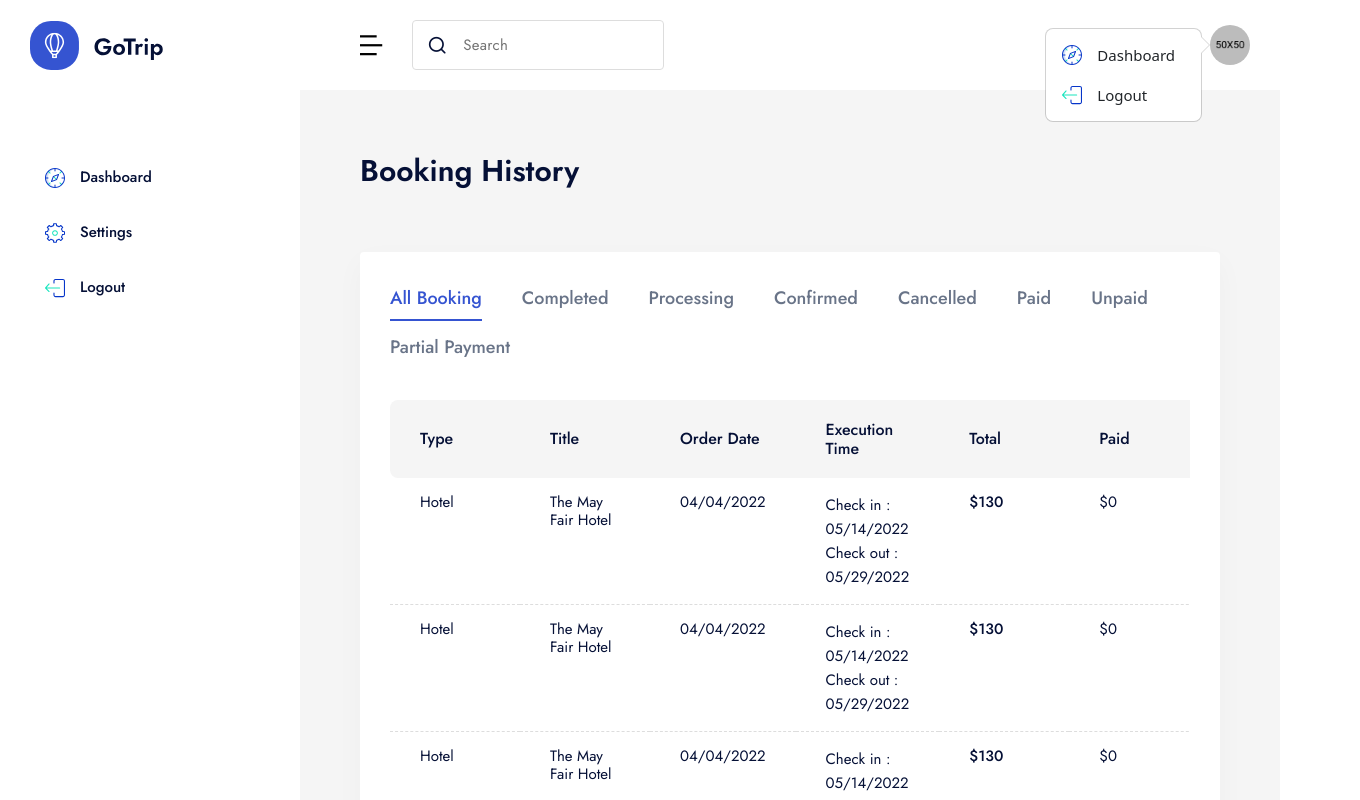
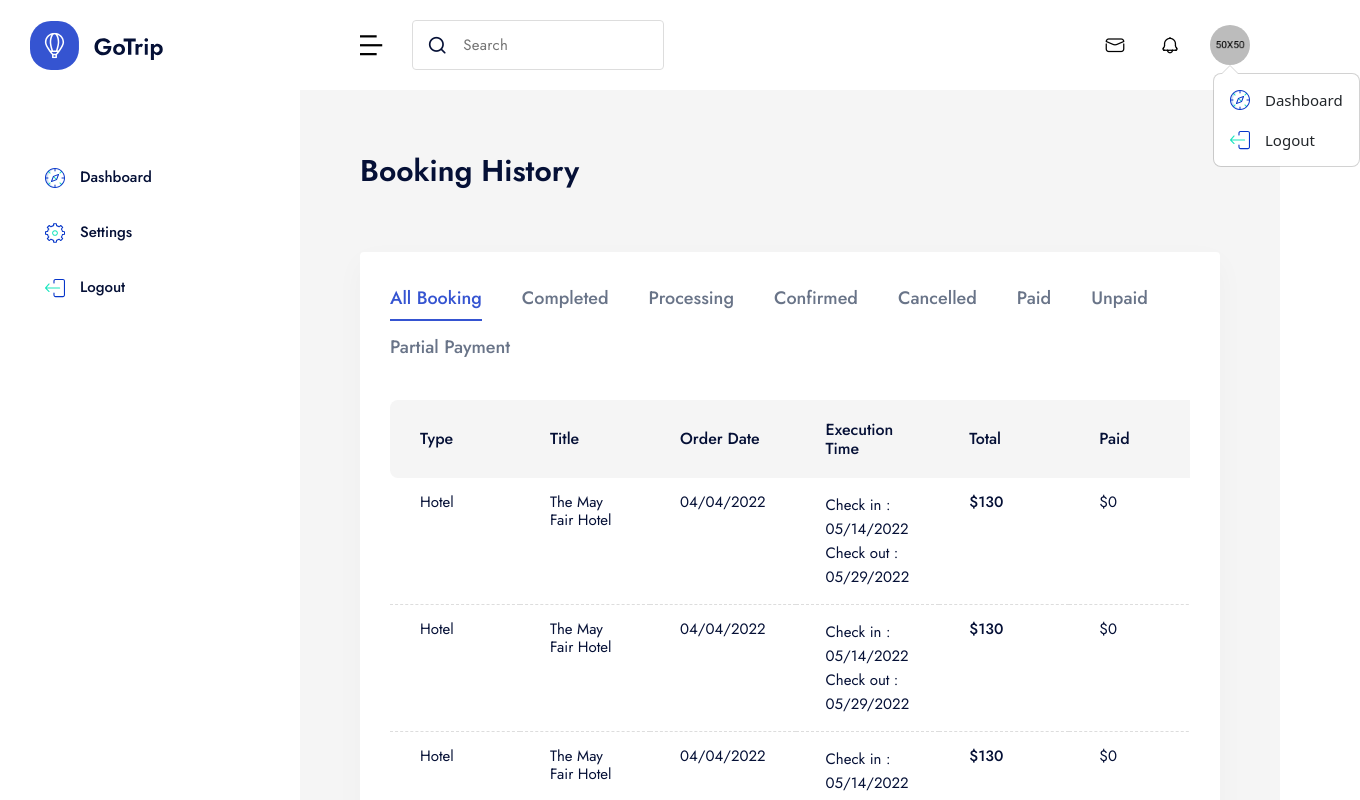
Before and after one commit to Portia210/hotels_website, a Next.js app: page /en/dashboard/db-booking in a window 1280 px wide. Both pictures are taken after a click on the button 1230 px from the left and 45 px from the top of the page. Shown: the top 800 px of the page, 1360 px wide, since content can reach past the window. Built offline with nearby package versions, Linux system fonts and the light colour scheme; no server answers.

Commit message:
update useravatar

```diff
--- a/components/header/dashboard-header/UserAvatar.jsx
+++ b/components/header/dashboard-header/UserAvatar.jsx
@@ -1,68 +1,36 @@
-import Link from "next/link";
+import { useClerk } from "@clerk/nextjs";
 import Image from "next/image";
+import { useRouter } from "next/navigation";
 import { useEffect } from "react";
 import { createRoot } from "react-dom/client";
-import { useClerk } from "@clerk/nextjs";
-import { useRouter } from "next/navigation";
+import UserPopoverContent from "./UserPopoverContent";
 
 export default function UserAvatar({ user }) {
   const router = useRouter();
   const { signOut } = useClerk();
 
+  const onLogout = async () => {
+    await signOut();
+    router.push("/");
+  };
+
   const renderPopover = () => {
     const Popover = require("bootstrap/js/dist/popover");
-    const popoverTriggerList = document.querySelectorAll(
-      '[data-bs-toggle="popover"]'
-    );
+    const popoverTriggerEl = document.getElementById("userAvatarPopover");
 
-    const onLogout = () => {
-      signOut().then(() => {
-        router.push("/login");
-      });
-    };
+    if (!popoverTriggerEl) return;
 
-    const popoverList = [...popoverTriggerList].map((popoverTriggerEl) => {
-      const popoverContent = (
-        <div className="y-gap-20 mr-10">
-          <Link
-            href="/dashboard/db-dashboard"
-            className="d-flex items-center text-15 lh-1 fw-500"
-          >
-            <Image
-              width={20}
-              height={20}
-              src="/img/dashboard/sidebar/compass.svg"
-              alt="image"
-              className="mr-15"
-            />
-            Dashboard
-          </Link>
-          <Link
-            href="#"
-            onClick={() => onLogout()}
-            className="d-flex items-center text-15 lh-1 fw-500"
-          >
-            <Image
-              width={20}
-              height={20}
-              src="/img/dashboard/sidebar/log-out.svg"
-              alt="image"
-              className="mr-15"
-            />
-            Logout
-          </Link>
-        </div>
-      );
+    const popoverContent = <UserPopoverContent onLogout={onLogout} />;
 
-      return new Popover(popoverTriggerEl, {
+    new Popover(popoverTriggerEl, {
       html: true,
+      container: "body",
       content: () => {
-          const container = document.createElement("span");
+        const container = document.createElement("div");
         const root = createRoot(container);
         root.render(popoverContent);
         return container;
       },
-      });
     });
   };
 
@@ -72,11 +40,11 @@ export default function UserAvatar({ user }) {
 
   return (
     <button
-      html="true"
+      id="userAvatarPopover"
       data-bs-container="body"
       data-bs-toggle="popover"
-      data-bs-placement={false ? "right" : "left"}
-      data-bs-trigger="focus"
+      data-bs-placement="bottom"
+      data-bs-trigger="hover focus"
     >
       <Image
         width={50}
--- /dev/null
+++ b/components/header/dashboard-header/UserPopoverContent.jsx
@@ -0,0 +1,36 @@
+import Image from "next/image";
+import Link from "next/link";
+
+export default function UserPopoverContent({ onLogout }) {
+  return (
+    <div className="y-gap-20">
+      <Link
+        href="/dashboard/db-dashboard"
+        className="d-flex items-center text-15 lh-1 fw-500"
+      >
+        <Image
+          width={20}
+          height={20}
+          src="/img/dashboard/sidebar/compass.svg"
+          alt="image"
+          className="mr-15"
+        />
+        Dashboard
+      </Link>
+      <Link
+        href="#"
+        onClick={onLogout}
+        className="d-flex items-center text-15 lh-1 fw-500"
+      >
+        <Image
+          width={20}
+          height={20}
+          src="/img/dashboard/sidebar/log-out.svg"
+          alt="image"
+          className="mr-15"
+        />
+        Logout
+      </Link>
+    </div>
+  );
+}
--- a/components/header/header-1/LoginBtns.jsx
+++ b/components/header/header-1/LoginBtns.jsx
@@ -83,8 +83,8 @@ export default function LoginBtns({ isReverse, headerTrans }) {
           html="true"
           data-bs-container="body"
           data-bs-toggle="popover"
-          data-bs-placement={isReverse ? "right" : "left"}
-          data-bs-trigger=" focus"
+          data-bs-placement="bottom"
+          data-bs-trigger="hover focus"
           className={`d-md-inline-flex px-10 z-5 h-50 text-white ${
             isReverse ? "mr-20" : "ml-20"
           }`}
```
Lines whose indentation alone changed are shown as unchanged.
